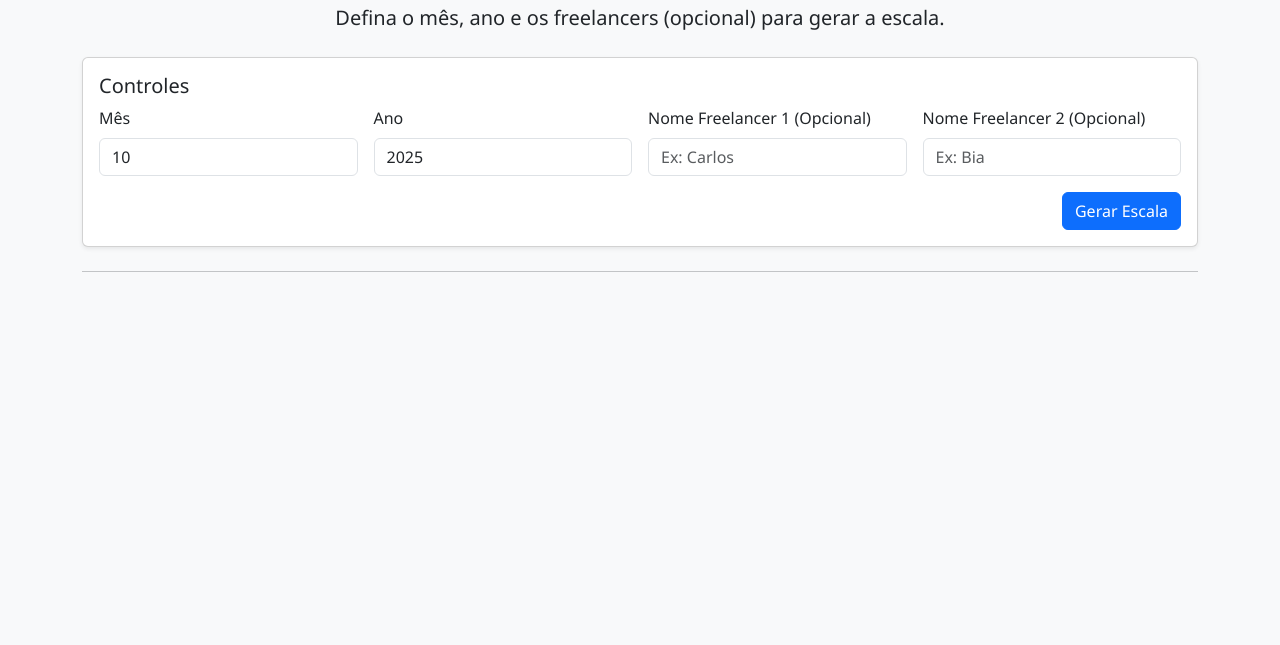
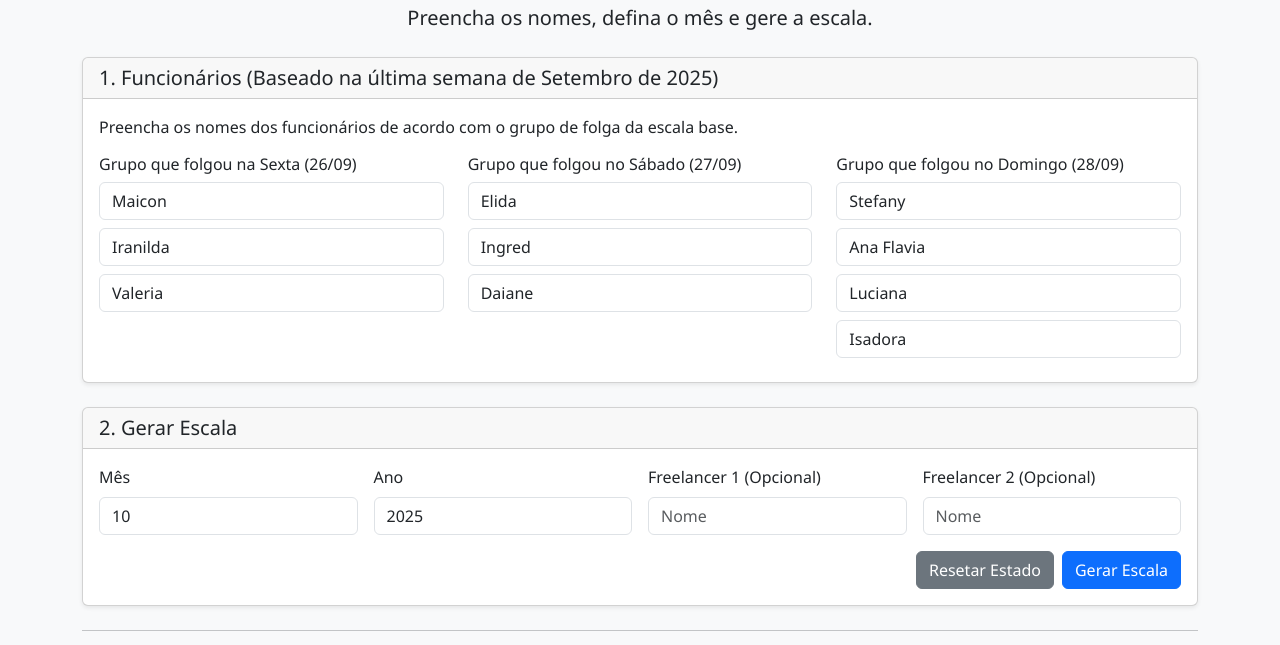
Before and after one commit to MaiconVts/escalas.com.br, a plain HTML site: page index.html in a window 1280 px wide. Shown: the part 77-722 px from the top of the page. Drawn offline with nearby package versions, Linux system fonts and the light colour scheme.

Commit message:
Update index.html
correção de bugs

```diff
--- a/index.html
+++ b/index.html
@@ -9,15 +9,47 @@
 </head>
 <body>
 
-    <div class="container mt-4">
+    <div class="container mt-4 mb-5">
         <header class="text-center mb-4">
             <h1>Gerador de Escalas de Fim de Semana</h1>
-            <p class="lead">Defina o mês, ano e os freelancers (opcional) para gerar a escala.</p>
+            <p class="lead">Preencha os nomes, defina o mês e gere a escala.</p>
         </header>
 
         <div class="card shadow-sm mb-4">
+            <div class="card-header">
+                <h5 class="mb-0">1. Funcionários (Baseado na última semana de Setembro de 2025)</h5>
+            </div>
             <div class="card-body">
-                <h5 class="card-title">Controles</h5>
+                <p class="card-text">Preencha os nomes dos funcionários de acordo com o grupo de folga da escala base.</p>
+                <div class="row">
+                    <div class="col-md-4 mb-3 mb-md-0">
+                        <h6>Grupo que folgou na Sexta (26/09)</h6>
+                        <input type="text" class="form-control mb-2" id="grupoA-func1" placeholder="Funcionario 1" value="Maicon">
+                        <input type="text" class="form-control mb-2" id="grupoA-func2" placeholder="Funcionario 2" value="Iranilda">
+                        <input type="text" class="form-control mb-2" id="grupoA-func3" placeholder="Funcionario 3" value="Valeria">
+                    </div>
+                    <div class="col-md-4 mb-3 mb-md-0">
+                        <h6>Grupo que folgou no Sábado (27/09)</h6>
+                        <input type="text" class="form-control mb-2" id="grupoB-func1" placeholder="Funcionario 1" value="Elida">
+                        <input type="text" class="form-control mb-2" id="grupoB-func2" placeholder="Funcionario 2" value="Ingred">
+                        <input type="text" class="form-control mb-2" id="grupoB-func3" placeholder="Funcionario 3" value="Daiane">
+                    </div>
+                    <div class="col-md-4">
+                        <h6>Grupo que folgou no Domingo (28/09)</h6>
+                        <input type="text" class="form-control mb-2" id="grupoC-func1" placeholder="Funcionario 1" value="Stefany">
+                        <input type="text" class="form-control mb-2" id="grupoC-func2" placeholder="Funcionario 2" value="Ana Flavia">
+                        <input type="text" class="form-control mb-2" id="grupoC-func3" placeholder="Funcionario 3" value="Luciana">
+                        <input type="text" class="form-control mb-2" id="grupoC-func4" placeholder="Funcionario 4" value="Isadora">
+                    </div>
+                </div>
+            </div>
+        </div>
+
+        <div class="card shadow-sm mb-4">
+             <div class="card-header">
+                <h5 class="mb-0">2. Gerar Escala</h5>
+            </div>
+            <div class="card-body">
                 <div class="row g-3 align-items-end">
                     <div class="col-md-3">
                         <label for="mes" class="form-label">Mês</label>
@@ -28,24 +60,24 @@
                         <input type="number" class="form-control" id="ano" value="2025">
                     </div>
                     <div class="col-md-3">
-                        <label for="freelancer1" class="form-label">Nome Freelancer 1 (Opcional)</label>
-                        <input type="text" class="form-control" id="freelancer1" placeholder="Ex: Carlos">
+                        <label for="freelancer1" class="form-label">Freelancer 1 (Opcional)</label>
+                        <input type="text" class="form-control" id="freelancer1" placeholder="Nome">
                     </div>
                     <div class="col-md-3">
-                        <label for="freelancer2" class="form-label">Nome Freelancer 2 (Opcional)</label>
-                        <input type="text" class="form-control" id="freelancer2" placeholder="Ex: Bia">
+                        <label for="freelancer2" class="form-label">Freelancer 2 (Opcional)</label>
+                        <input type="text" class="form-control" id="freelancer2" placeholder="Nome">
                     </div>
                 </div>
-                 <div class="d-flex justify-content-end mt-3">
+                 <div class="d-flex justify-content-end mt-3 gap-2">
+                    <button class="btn btn-secondary" id="reset-btn">Resetar Estado</button>
                     <button class="btn btn-primary" id="gerar-escala-btn">Gerar Escala</button>
-                    </div>
+                </div>
             </div>
         </div>
 
         <hr>
 
-        <div id="calendario-container">
-            </div>
+        <div id="calendario-container"></div>
 
     </div>
 
```
